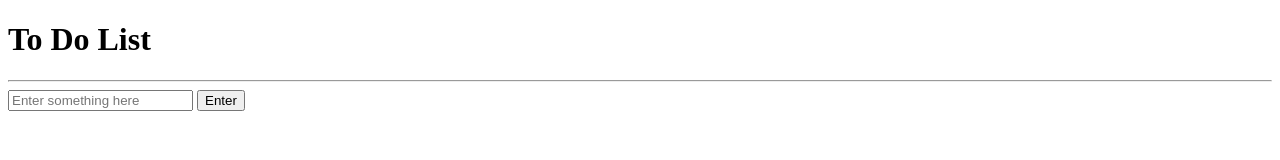
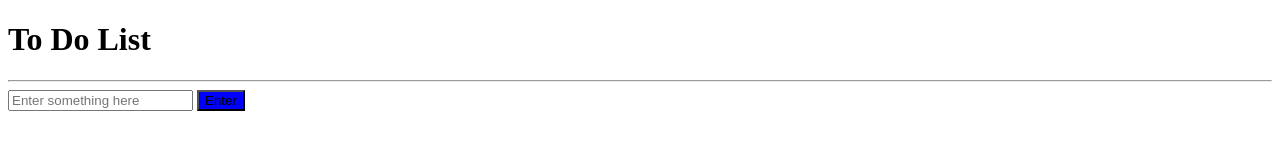
Before and after one commit to CDDR1/To-Do-List, a plain HTML site: page index.html in a window 1280 px wide. Drawn offline with Linux system fonts and the light colour scheme.

Commit message:
Adding color to the Enter button

```diff
--- a/style.css
+++ b/style.css
@@ -1,3 +1,7 @@
+#enter-button {
+	background-color: blue;
+}
+
 .done {
   text-decoration: line-through;
 }
```
Also changed, not shown: 1 other file.
